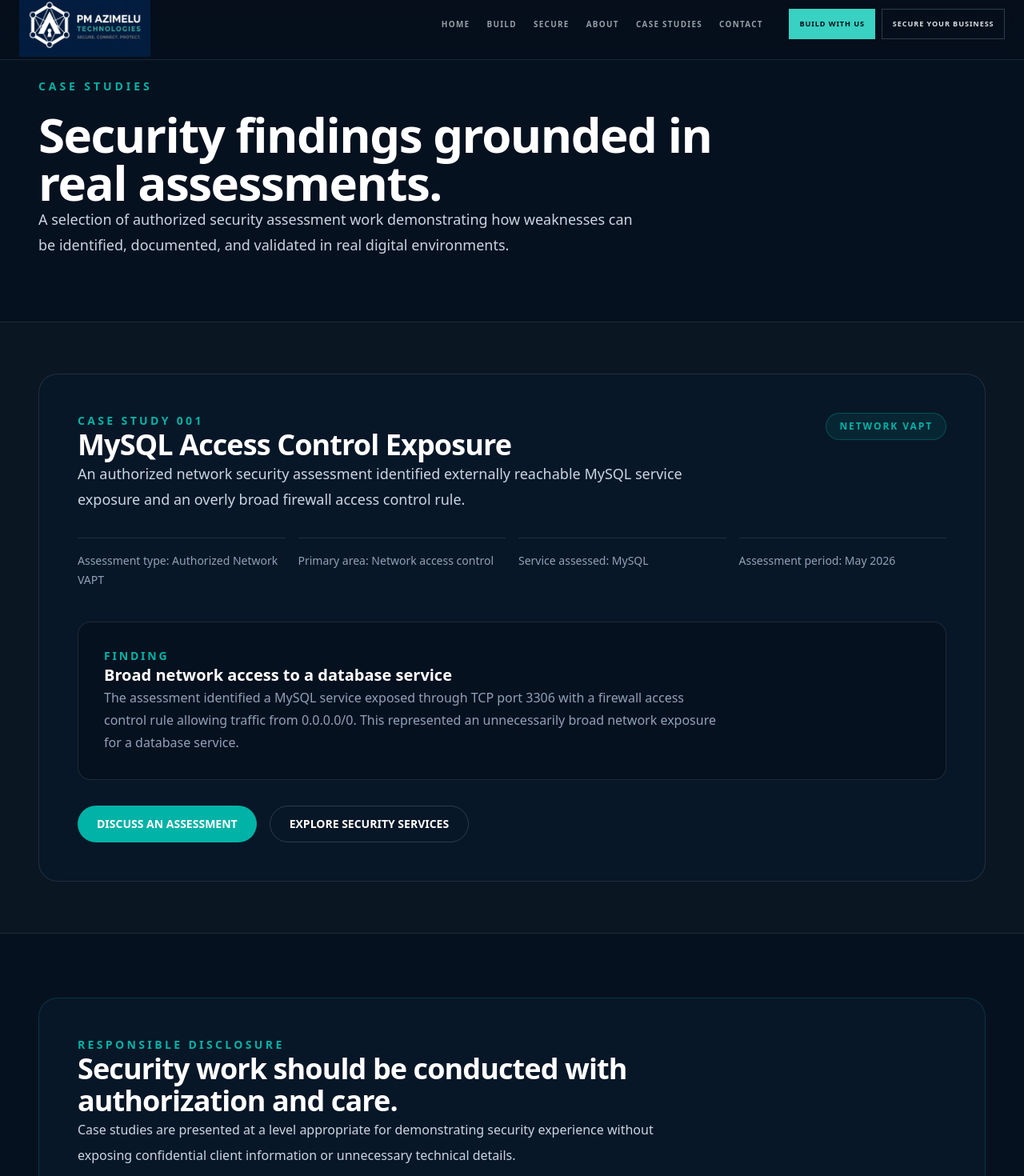
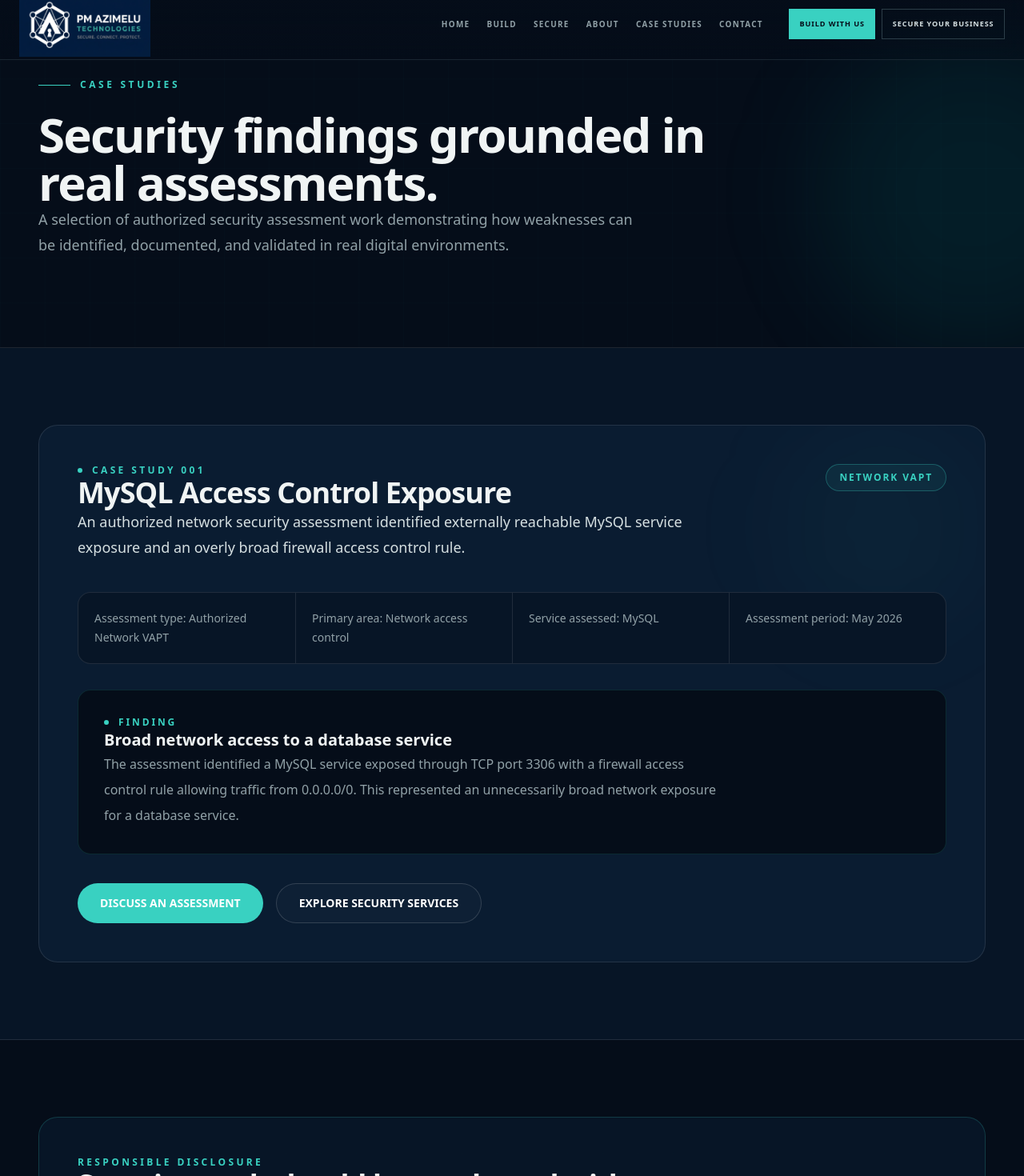
Before and after one commit to cyberazimelu/cyberazimelu, a Next.js app in the folder website/: page /case-studies in a window 1280 px wide. Shown: the part 14-1484 px from the top of the page at 80% size. Built offline with nearby package versions, Linux system fonts and the light colour scheme; no server answers.

Commit message:
Refine case studies visual design

```diff
--- a/website/src/app/case-studies/page.tsx
+++ b/website/src/app/case-studies/page.tsx
@@ -18,73 +18,110 @@ const caseStudies = [
 
 export default function CaseStudiesPage() {
   return (
-    <main className="min-h-screen bg-[#06111f] text-white">
-      <section className="mx-auto max-w-7xl px-6 pb-20 pt-28 sm:px-10 lg:px-12">
+    <main className="min-h-screen bg-[#050d19] text-white">
+      {/* INTRO */}
+      <section className="relative overflow-hidden border-b border-white/10">
+        <div
+          className="pointer-events-none absolute inset-0 opacity-40"
+          aria-hidden="true"
+          style={{
+            backgroundImage:
+              "linear-gradient(rgba(57,209,193,0.035) 1px, transparent 1px), linear-gradient(90deg, rgba(57,209,193,0.035) 1px, transparent 1px)",
+            backgroundSize: "56px 56px",
+          }}
+        />
+
+        <div className="pointer-events-none absolute -right-32 top-16 h-96 w-96 rounded-full bg-[#00b3a6]/10 blur-3xl" />
+
+        <div className="relative mx-auto max-w-7xl px-6 pb-24 pt-28 sm:px-10 lg:px-12 lg:pb-28">
           <div className="max-w-4xl">
-          <p className="mb-5 text-sm font-semibold uppercase tracking-[0.28em] text-[#00b3a6]">
+            <div className="mb-6 flex items-center gap-3">
+              <span className="h-px w-10 bg-[#39d1c1]" />
+
+              <p className="text-xs font-semibold uppercase tracking-[0.3em] text-[#39d1c1]">
                 CASE STUDIES
               </p>
+            </div>
 
-          <h1 className="text-4xl font-semibold tracking-tight sm:text-5xl lg:text-6xl">
+            <h1 className="max-w-4xl text-4xl font-semibold tracking-[-0.03em] text-[#f0f4f4] sm:text-5xl lg:text-6xl">
               Security findings grounded in real assessments.
             </h1>
 
-          <p className="mt-7 max-w-3xl text-lg leading-8 text-slate-300">
+            <p className="mt-7 max-w-3xl text-base leading-8 text-[#91a1a7] sm:text-lg">
               A selection of authorized security assessment work demonstrating
               how weaknesses can be identified, documented, and validated in
               real digital environments.
             </p>
           </div>
+        </div>
       </section>
 
-      <section className="border-y border-white/10 bg-white/[0.02]">
-        <div className="mx-auto max-w-7xl px-6 py-16 sm:px-10 lg:px-12">
+      {/* CASE STUDIES */}
+      <section className="border-b border-white/10 bg-[#071526]">
+        <div className="mx-auto max-w-7xl px-6 py-20 sm:px-10 lg:px-12 lg:py-24">
           {caseStudies.map((study) => (
             <article
               key={study.number}
-              className="rounded-3xl border border-white/10 bg-[#081727] p-8 sm:p-10 lg:p-12"
+              className="relative overflow-hidden rounded-3xl border border-white/10 bg-[#0a1c31] p-8 sm:p-10 lg:p-12"
             >
-              <div className="flex flex-col gap-4 sm:flex-row sm:items-start sm:justify-between">
+              <div
+                className="pointer-events-none absolute right-0 top-0 h-64 w-64 rounded-full bg-[#39d1c1]/[0.04] blur-3xl"
+                aria-hidden="true"
+              />
+
+              <div className="relative">
+                <div className="flex flex-col gap-6 sm:flex-row sm:items-start sm:justify-between">
                   <div>
-                  <p className="text-sm font-semibold uppercase tracking-[0.24em] text-[#00b3a6]">
+                    <div className="flex items-center gap-3">
+                      <span className="h-1.5 w-1.5 rounded-full bg-[#39d1c1]" />
+
+                      <p className="text-xs font-semibold uppercase tracking-[0.28em] text-[#39d1c1]">
                         {study.number}
                       </p>
+                    </div>
 
-                  <h2 className="mt-4 text-3xl font-semibold tracking-tight sm:text-4xl">
+                    <h2 className="mt-5 text-3xl font-semibold tracking-tight text-[#f0f4f4] sm:text-4xl">
                       {study.title}
                     </h2>
                   </div>
 
-                <span className="w-fit rounded-full border border-[#00b3a6]/30 bg-[#00b3a6]/10 px-4 py-2 text-xs font-semibold uppercase tracking-[0.16em] text-[#00b3a6]">
+                  <span className="w-fit rounded-full border border-[#39d1c1]/30 bg-[#39d1c1]/[0.07] px-4 py-2 text-xs font-semibold uppercase tracking-[0.16em] text-[#39d1c1]">
                     {study.category}
                   </span>
                 </div>
 
-              <p className="mt-7 max-w-3xl text-lg leading-8 text-slate-300">
+                <p className="mt-8 max-w-3xl text-base leading-8 text-[#d5dfe1] sm:text-lg">
                   {study.description}
                 </p>
 
-              <div className="mt-8 grid gap-4 sm:grid-cols-2 lg:grid-cols-4">
-                {study.details.map((detail) => (
+                <div className="mt-10 grid overflow-hidden rounded-2xl border border-white/10 bg-[#071526] sm:grid-cols-2 lg:grid-cols-4">
+                  {study.details.map((detail, index) => (
                     <div
                       key={detail}
-                    className="border-t border-white/10 pt-4 text-sm leading-6 text-slate-400"
+                      className={`p-5 text-sm leading-6 text-[#91a1a7] ${
+                        index !== 0 ? "border-t border-white/10 sm:border-l sm:border-t-0" : ""
+                      }`}
                     >
                       {detail}
                     </div>
                   ))}
                 </div>
 
-              <div className="mt-10 rounded-2xl border border-white/10 bg-[#06111f] p-6 sm:p-8">
-                <p className="text-sm font-semibold uppercase tracking-[0.2em] text-[#00b3a6]">
-                  Finding
+                {/* FINDING */}
+                <div className="mt-8 rounded-2xl border border-[#39d1c1]/15 bg-[#050d19] p-6 sm:p-8">
+                  <div className="flex items-center gap-3">
+                    <span className="h-1.5 w-1.5 rounded-full bg-[#39d1c1]" />
+
+                    <p className="text-xs font-semibold uppercase tracking-[0.24em] text-[#39d1c1]">
+                      FINDING
                     </p>
+                  </div>
 
-                <h3 className="mt-3 text-xl font-semibold">
+                  <h3 className="mt-4 text-xl font-semibold text-[#f0f4f4]">
                     Broad network access to a database service
                   </h3>
 
-                <p className="mt-4 max-w-3xl leading-7 text-slate-400">
+                  <p className="mt-4 max-w-3xl text-base leading-8 text-[#91a1a7]">
                     The assessment identified a MySQL service exposed through
                     TCP port 3306 with a firewall access control rule allowing
                     traffic from 0.0.0.0/0. This represented an unnecessarily
@@ -92,41 +129,55 @@ export default function CaseStudiesPage() {
                   </p>
                 </div>
 
-              <div className="mt-8 flex flex-col gap-4 sm:flex-row">
+                <div className="mt-9 flex flex-col gap-4 sm:flex-row">
                   <Link
                     href="/contact"
-                  className="inline-flex items-center justify-center rounded-full bg-[#00b3a6] px-6 py-3 text-sm font-semibold text-[#06111f] transition hover:opacity-90"
+                    className="inline-flex items-center justify-center rounded-full bg-[#39d1c1] px-7 py-3.5 text-sm font-semibold text-[#050d19] transition hover:bg-[#74e2d4]"
                   >
                     DISCUSS AN ASSESSMENT
                   </Link>
 
                   <Link
                     href="/secure"
-                  className="inline-flex items-center justify-center rounded-full border border-white/15 px-6 py-3 text-sm font-semibold text-white transition hover:border-[#00b3a6]/60 hover:text-[#00b3a6]"
+                    className="inline-flex items-center justify-center rounded-full border border-white/15 bg-white/[0.02] px-7 py-3.5 text-sm font-semibold text-white transition hover:border-[#39d1c1]/60 hover:text-[#74e2d4]"
                   >
                     EXPLORE SECURITY SERVICES
                   </Link>
+                </div>
               </div>
             </article>
           ))}
         </div>
       </section>
 
-      <section className="mx-auto max-w-7xl px-6 py-20 sm:px-10 lg:px-12">
-        <div className="rounded-3xl border border-[#00b3a6]/20 bg-[#081727] p-8 sm:p-12">
-          <p className="text-sm font-semibold uppercase tracking-[0.24em] text-[#00b3a6]">
+      {/* RESPONSIBLE DISCLOSURE */}
+      <section className="mx-auto max-w-7xl px-6 py-20 sm:px-10 lg:px-12 lg:py-24">
+        <div className="relative overflow-hidden rounded-3xl border border-[#39d1c1]/20 bg-[#071526] p-8 sm:p-12">
+          <div
+            className="pointer-events-none absolute inset-0 opacity-25"
+            aria-hidden="true"
+            style={{
+              backgroundImage:
+                "linear-gradient(135deg, rgba(57,209,193,0.06) 1px, transparent 1px), linear-gradient(45deg, rgba(57,209,193,0.025) 1px, transparent 1px)",
+              backgroundSize: "44px 44px",
+            }}
+          />
+
+          <div className="relative">
+            <p className="text-xs font-semibold uppercase tracking-[0.28em] text-[#39d1c1]">
               RESPONSIBLE DISCLOSURE
             </p>
 
-          <h2 className="mt-4 max-w-3xl text-3xl font-semibold tracking-tight sm:text-4xl">
+            <h2 className="mt-4 max-w-3xl text-3xl font-semibold tracking-tight text-[#f0f4f4] sm:text-4xl">
               Security work should be conducted with authorization and care.
             </h2>
 
-          <p className="mt-5 max-w-3xl leading-8 text-slate-300">
-            Case studies are presented at a level appropriate for demonstrating
-            security experience without exposing confidential client
-            information or unnecessary technical details.
+            <p className="mt-5 max-w-3xl text-base leading-8 text-[#91a1a7] sm:text-lg">
+              Case studies are presented at a level appropriate for
+              demonstrating security experience without exposing confidential
+              client information or unnecessary technical details.
             </p>
+          </div>
         </div>
       </section>
     </main>
```
Lines whose indentation alone changed are shown as unchanged.
